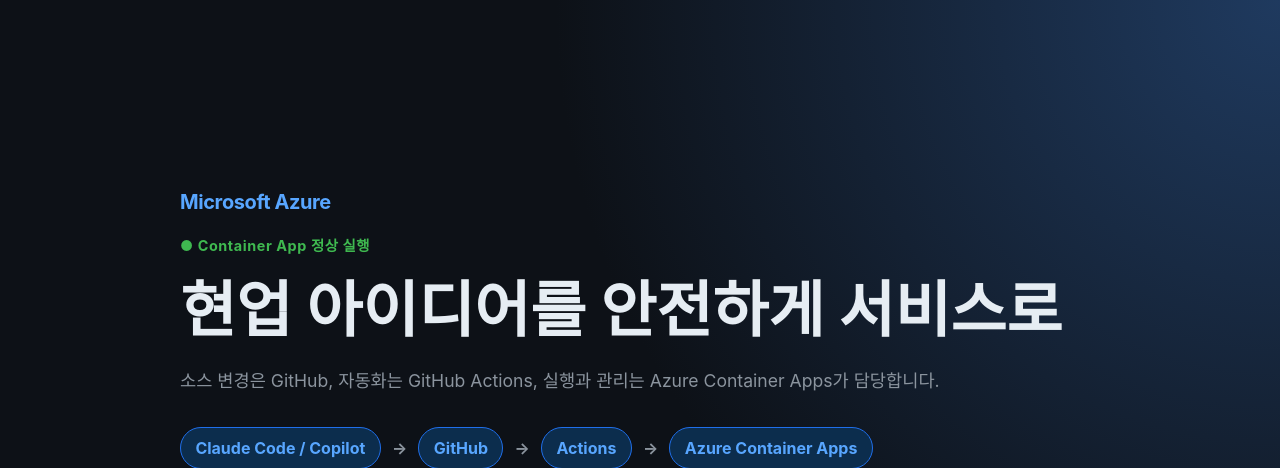
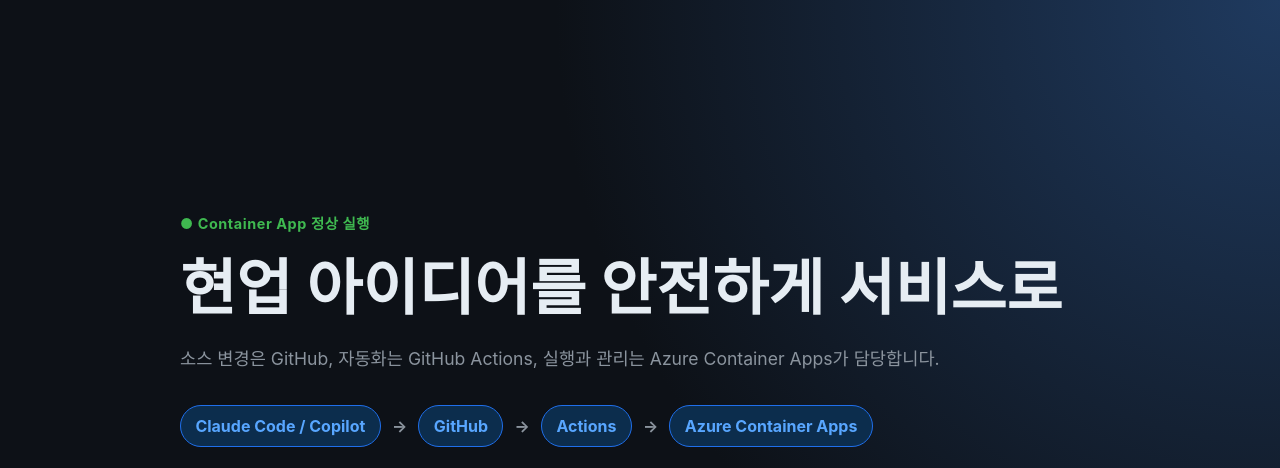
Before and after one commit to junwoojeong100/azure-self-service, a FastAPI app: template src/templates/index.html in a window 1280 px wide. Shown: the top 468 px of the page. Run offline with FastAPI, Linux system fonts and the light colour scheme; the template is opened without the code that fills it, so the values that code supplies are empty.

Commit message:
Restore sample app before branding change
Restore the exact pre-change files.

Co-authored-by: Copilot App <223556219+Copilot@users.noreply.github.com>

```diff
--- a/src/templates/index.html
+++ b/src/templates/index.html
@@ -9,7 +9,6 @@
       * { box-sizing: border-box; }
       body { margin: 0; min-height: 100vh; display: grid; place-items: center; background: radial-gradient(circle at top right, #1f3a5f, var(--bg) 48%); color: var(--text); font-family: -apple-system, BlinkMacSystemFont, "Segoe UI", sans-serif; }
       main { width: min(920px, calc(100% - 32px)); }
-      .brand { margin-bottom: 1.25rem; color: var(--blue); font-size: 1.25rem; font-weight: 700; letter-spacing: -.02em; }
       .badge { color: var(--green); font-weight: 700; font-size: .9rem; letter-spacing: .04em; }
       h1 { font-size: clamp(2rem, 5vw, 3.8rem); margin: .35rem 0 1rem; }
       p { color: var(--muted); line-height: 1.6; font-size: 1.1rem; }
@@ -25,7 +24,6 @@
   </head>
   <body>
     <main>
-      <div class="brand">Microsoft Azure</div>
       <div class="badge">● Container App 정상 실행</div>
       <h1>현업 아이디어를 안전하게 서비스로</h1>
       <p>소스 변경은 GitHub, 자동화는 GitHub Actions, 실행과 관리는 Azure Container Apps가 담당합니다.</p>
```
Also changed, not shown: tests/test_app.py (+0 -1 lines).
